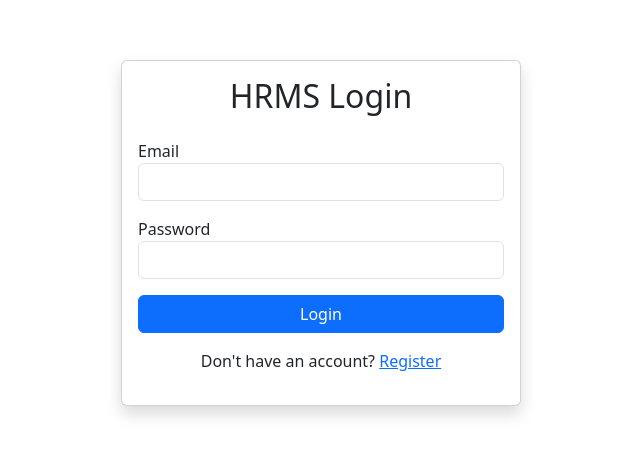
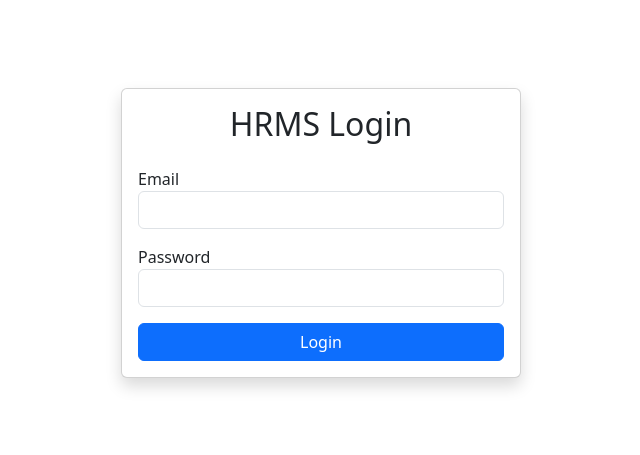
Before and after one commit to sourabh876/AI-HR-management-service-frontend, a React (Vite) app: page / in a window 1280 px wide. Shown: the part 167-622 px from the top of the page, without its empty margins (319-959 px from the left). Built offline with nearby package versions, Linux system fonts and the light colour scheme.

Commit message:
Update Login.jsx

```diff
--- a/src/pages/Login.jsx
+++ b/src/pages/Login.jsx
@@ -136,14 +136,7 @@ function Login() {
 
           </form>
 
-          <p
-            className="text-center mt-3"
-          >
-            Don't have an account?{" "}
-            <Link to="/register">
-              Register
-            </Link>
-          </p>
+
 
         </div>
 
```
